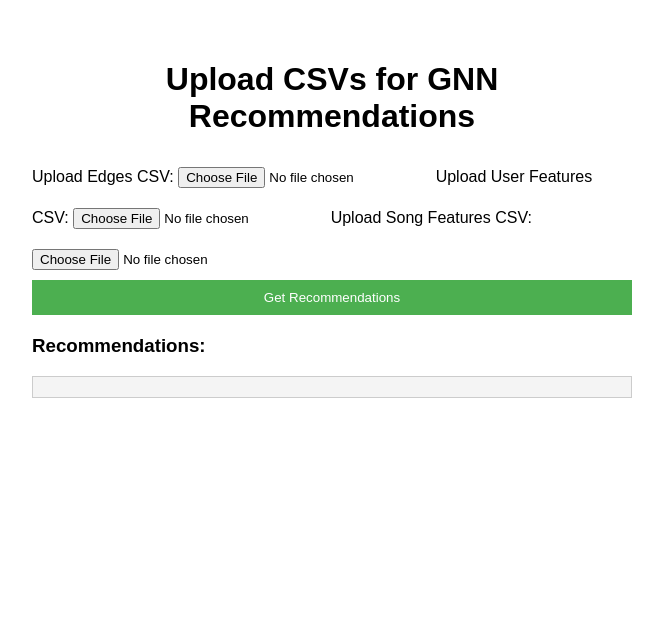
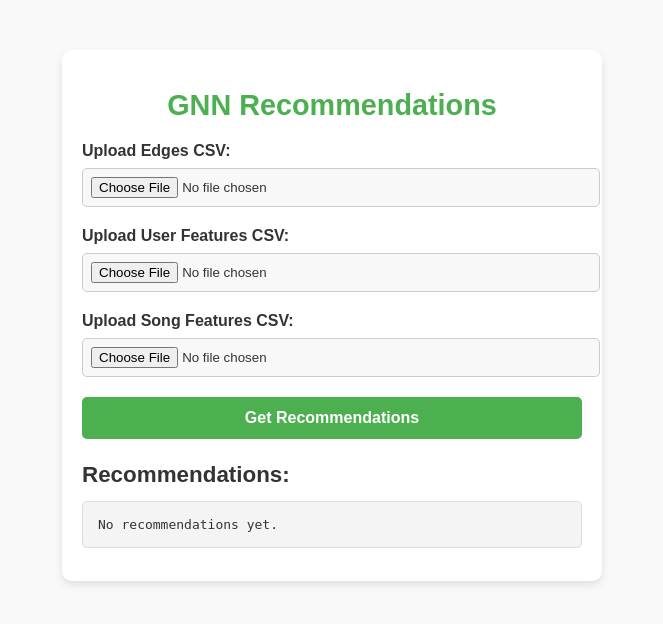
Before and after one commit to avd1729/Homographic-Encryption-Mvp, a Flask app: page / in a window 1280 px wide. Shown: the top 624 px of the page, without its empty margins (308-971 px from the left). Run offline with Flask 3, Linux system fonts and the light colour scheme.

Commit message:
improved UI

```diff
--- a/templates/index.html
+++ b/templates/index.html
@@ -6,72 +6,182 @@
     <title>GNN Recommendations</title>
     <style>
         body {
-            font-family: Arial, sans-serif;
-            margin: 20px;
+            font-family: 'Arial', sans-serif;
+            background-color: #f9f9f9;
+            color: #333;
+            margin: 0;
+            padding: 0;
+        }
+
+        .container {
+            max-width: 500px;
+            margin: 50px auto;
             padding: 20px;
+            background-color: #fff;
+            border-radius: 10px;
+            box-shadow: 0 4px 8px rgba(0, 0, 0, 0.1);
         }
-        .container {
-            max-width: 600px;
-            margin: auto;
-        }
+
         h1 {
             text-align: center;
+            font-size: 1.8rem;
+            color: #4CAF50;
+            margin-bottom: 20px;
         }
+
+        label {
+            display: block;
+            font-weight: bold;
+            margin-top: 20px;
+            margin-bottom: 8px;
+        }
+
         input[type="file"] {
-            margin: 10px 0;
+            width: 100%;
+            padding: 8px;
+            border: 1px solid #ccc;
+            border-radius: 5px;
+            background-color: #f8f8f8;
+            cursor: pointer;
         }
+
         button {
-            display: block;
             width: 100%;
-            padding: 10px;
+            padding: 12px;
+            margin-top: 20px;
             background-color: #4CAF50;
             color: white;
+            font-size: 1rem;
+            font-weight: bold;
             border: none;
+            border-radius: 5px;
             cursor: pointer;
+            transition: background-color 0.3s ease;
         }
+
         button:hover {
             background-color: #45a049;
         }
+
+        button:disabled {
+            background-color: #ccc;
+            cursor: not-allowed;
+        }
+
         #output {
             margin-top: 20px;
         }
+
+        h3 {
+            font-size: 1.4rem;
+            margin-bottom: 10px;
+        }
+
         pre {
             background-color: #f4f4f4;
-            padding: 10px;
-            border: 1px solid #ccc;
-            overflow-x: auto;
+            padding: 15px;
+            border: 1px solid #ddd;
+            border-radius: 5px;
+            white-space: pre-wrap;
+            word-wrap: break-word;
+        }
+
+        .progress {
+            margin-top: 10px;
+            background-color: #e0e0e0;
+            border-radius: 5px;
+            height: 8px;
+            overflow: hidden;
+        }
+
+        .progress-bar {
+            width: 0%;
+            height: 100%;
+            background-color: #4CAF50;
+            transition: width 0.3s ease;
+        }
+
+        .validation-message {
+            color: #d32f2f;
+            font-size: 0.9rem;
+            margin-top: 5px;
+            display: none;
+        }
+
+        @media (max-width: 600px) {
+            .container {
+                margin: 20px;
+                padding: 15px;
+            }
+
+            h1 {
+                font-size: 1.5rem;
+            }
         }
     </style>
 </head>
 <body>
     <div class="container">
-        <h1>Upload CSVs for GNN Recommendations</h1>
+        <h1>GNN Recommendations</h1>
         <form id="uploadForm">
             <label for="edges">Upload Edges CSV:</label>
             <input type="file" id="edges" name="edges" accept=".csv" required>
+            <div id="edgesValidation" class="validation-message">Please upload a valid edges CSV file.</div>
 
             <label for="user_features">Upload User Features CSV:</label>
             <input type="file" id="user_features" name="user_features" accept=".csv" required>
+            <div id="userFeaturesValidation" class="validation-message">Please upload a valid user features CSV file.</div>
 
             <label for="song_features">Upload Song Features CSV:</label>
             <input type="file" id="song_features" name="song_features" accept=".csv" required>
+            <div id="songFeaturesValidation" class="validation-message">Please upload a valid song features CSV file.</div>
 
-            <button type="submit">Get Recommendations</button>
+            <button type="submit" id="submitBtn">Get Recommendations</button>
+            <div class="progress" id="progressBarContainer" style="display: none;">
+                <div class="progress-bar" id="progressBar"></div>
+            </div>
         </form>
 
         <div id="output">
             <h3>Recommendations:</h3>
-            <pre id="recommendations"></pre>
+            <pre id="recommendations">No recommendations yet.</pre>
         </div>
     </div>
 
     <script>
         const form = document.getElementById("uploadForm");
         const recommendationsOutput = document.getElementById("recommendations");
+        const progressBar = document.getElementById("progressBar");
+        const progressBarContainer = document.getElementById("progressBarContainer");
+
+        const validateFileInput = (input, validationMessageId) => {
+            const file = input.files[0];
+            const validationMessage = document.getElementById(validationMessageId);
+
+            if (file && file.name.endsWith(".csv")) {
+                validationMessage.style.display = "none";
+                return true;
+            } else {
+                validationMessage.style.display = "block";
+                return false;
+            }
+        };
 
         form.addEventListener("submit", async (e) => {
             e.preventDefault();
+
+            // Validate inputs
+            const isEdgesValid = validateFileInput(document.getElementById("edges"), "edgesValidation");
+            const isUserFeaturesValid = validateFileInput(document.getElementById("user_features"), "userFeaturesValidation");
+            const isSongFeaturesValid = validateFileInput(document.getElementById("song_features"), "songFeaturesValidation");
+
+            if (!isEdgesValid || !isUserFeaturesValid || !isSongFeaturesValid) {
+                return;
+            }
+
             const formData = new FormData(form);
+            progressBarContainer.style.display = "block";
+            progressBar.style.width = "20%";
 
             try {
                 const response = await fetch("/recommend", {
@@ -79,15 +189,30 @@
                     body: formData,
                 });
 
+                progressBar.style.width = "60%";
+
                 if (response.ok) {
                     const recommendations = await response.json();
                     recommendationsOutput.textContent = JSON.stringify(recommendations, null, 4);
                 } else {
                     recommendationsOutput.textContent = "Error processing the data.";
                 }
+
+                progressBar.style.width = "100%";
+                setTimeout(() => {
+                    progressBarContainer.style.display = "none";
+                }, 500);
             } catch (error) {
                 recommendationsOutput.textContent = `Error: ${error.message}`;
+                progressBarContainer.style.display = "none";
             }
+        });
+
+        document.querySelectorAll("input[type='file']").forEach((input) => {
+            input.addEventListener("change", (e) => {
+                const validationMessageId = e.target.id + "Validation";
+                validateFileInput(input, validationMessageId);
+            });
         });
     </script>
 </body>
```
